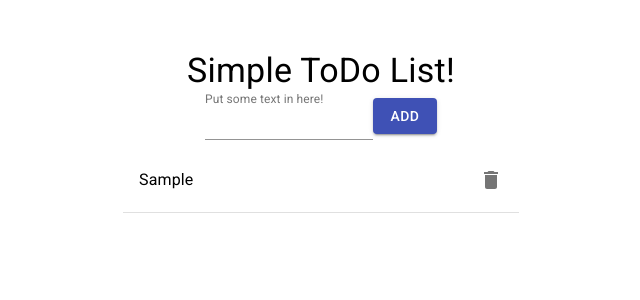
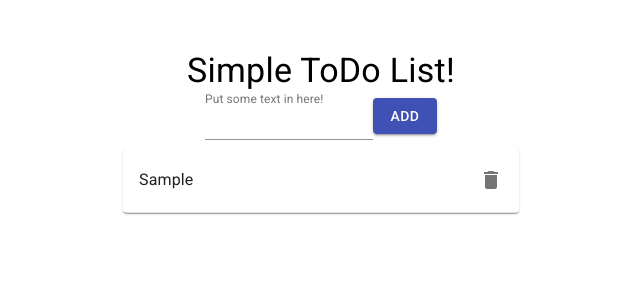
Before and after one commit to 1used23/simple-todo-list, a React (Create React App) app: page / in a window 1280 px wide. Both pictures are taken after typing "Sample" into the empty fields and a click on the button "ADD". Shown: the top 300 px of the page, without its empty margins (319-959 px from the left). Built offline with nearby package versions, Linux system fonts and the light colour scheme.

Commit message:
Added paper as background

```diff
--- a/src/App.js
+++ b/src/App.js
@@ -6,7 +6,8 @@ import {
   ListItem,
   ListItemText,
   IconButton,
-  Container
+  Container,
+  Paper
 } from "@material-ui/core";
 import { CSSTransitionGroup } from "react-transition-group";
 import Typography from "@material-ui/core/Typography";
@@ -64,6 +65,7 @@ function App() {
           >
             {tasksState.map(task => {
               return (
+                <Paper>
                   <ListItem key={task.task} divider>
                     <ListItemText primary={task.task} />
                     <IconButton
@@ -75,6 +77,7 @@ function App() {
                       <DeleteIcon />
                     </IconButton>
                   </ListItem>
+                </Paper>
               );
             })}
           </CSSTransitionGroup>
```
Lines whose indentation alone changed are shown as unchanged.
